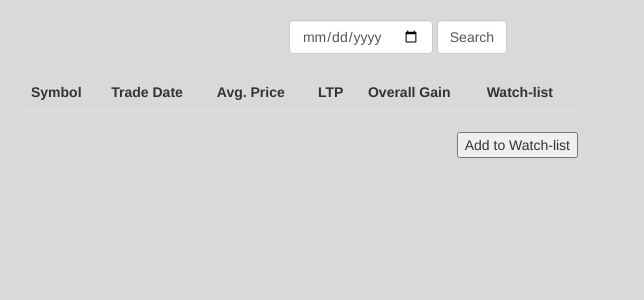
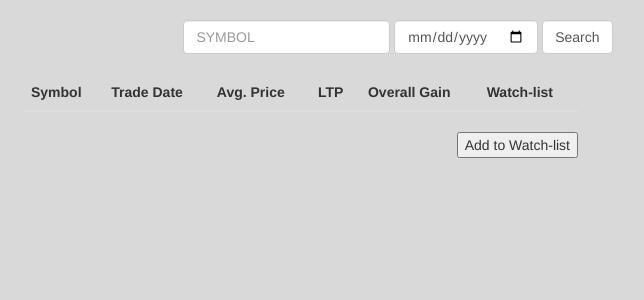
Before and after one commit to mani098/twinbull, a Django app: template stocks/templates/stocks/history.html in a window 1280 px wide. Shown: the part 52-352 px from the top of the page, without its empty margins (242-886 px from the left). Run offline with Django 3.2, Linux system fonts and the light colour scheme; the template is opened without the code that fills it, so the values that code supplies are empty; some libraries are stand-ins or nearby versions.

Commit message:
Search by symbol name in history page

```diff
--- a/static/css/app.css
+++ b/static/css/app.css
@@ -16,7 +16,14 @@ body {
     cursor: pointer;
 }
 
+
+/*Override vendor css*/
+
 .modal-dialog {
-    max-height: 800px;
-    width: 1000px;
+    max-height: 900px;
+    width: 1200px;
 }
+
+.timeago {
+    text-transform: capitalize;
+}
--- a/static/js/app.js
+++ b/static/js/app.js
@@ -71,7 +71,7 @@ function loadDeliverables(symbol, from_date, to_date) {
     $.ajax({
         url: '/api/deliverables/',
         type: 'GET',
-        data: {symbol: symbol, from_date: from_date, to_date: to_date},
+        data: {symbol: symbol, trade_date: from_date, to_date: to_date},
         success: function (data) {
             var x = [], y_deliverables = [], y_price = [];
             $.each(data['data'], function (index, value) {
@@ -96,7 +96,8 @@ function loadDeliverables(symbol, from_date, to_date) {
             };
             var plotlyData = [traceDeliverables, tracePrice];
             var layout = {
-                width: 900,
+                width: 1100,
+                height: 600,
                 yaxis: {
                     title: 'Deliverables',
                     titlefont: {color: '#1f77b4'},
--- a/stocks/models.py
+++ b/stocks/models.py
@@ -18,7 +18,6 @@ class Stock(models.Model):
 
 
 class StockHistoryManager(models.Manager):
-
     def update_stocks(self, by_trade_date=date.today()):
         symbols_instance = Stock.objects.all().values('id', 'symbol')
         symbols = {stock['symbol']: stock['id'] for stock in symbols_instance}
--- a/stocks/templates/stocks/history.html
+++ b/stocks/templates/stocks/history.html
@@ -4,6 +4,7 @@
     <div>
         <form method="post" class="form-inline" style="text-align: center;">
             {% csrf_token %}
+            <input name="stock_symbol" type="text" class="form-control" placeholder="SYMBOL"/>
             <input name="trade-date" type="date" class="form-control"/>
             <input type="submit" value="Search" name="search-btn" class="form-control"/>
         </form>
--- a/stocks/templates/stocks/index.html
+++ b/stocks/templates/stocks/index.html
@@ -11,7 +11,7 @@
                     <th>Avg. Price</th>
                     <th>LTP</th>
                     <th>Overall Gain</th>
-                    <th>Added at</th>
+                    <th>Trade date</th>
                 </tr>
                 </thead>
                 <tbody>
@@ -43,4 +43,5 @@
                 </tbody>
             </table>
         </div>
+    </div>
 {% endblock %}
```
Also changed, not shown: stocks/api.py (+6 -4 lines), stocks/views.py (+10 -5 lines).
